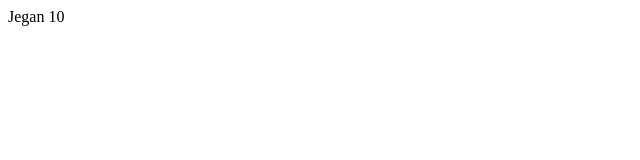
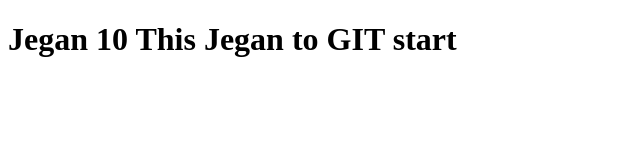
Before and after one commit to spjegan87/TestProject, a plain HTML site: page index.html in a window 1280 px wide. Shown: the whole page, without its empty margins (0-640 px from the left). Drawn offline with Linux system fonts and the light colour scheme.

Commit message:
added heading tag

```diff
--- a/index.html
+++ b/index.html
@@ -7,6 +7,6 @@
     <title>Document</title>
 </head>
 <body>
-    Jegan 10
+    <h1>Jegan 10 This Jegan to GIT start</h1>
 </body>
 </html>
```
